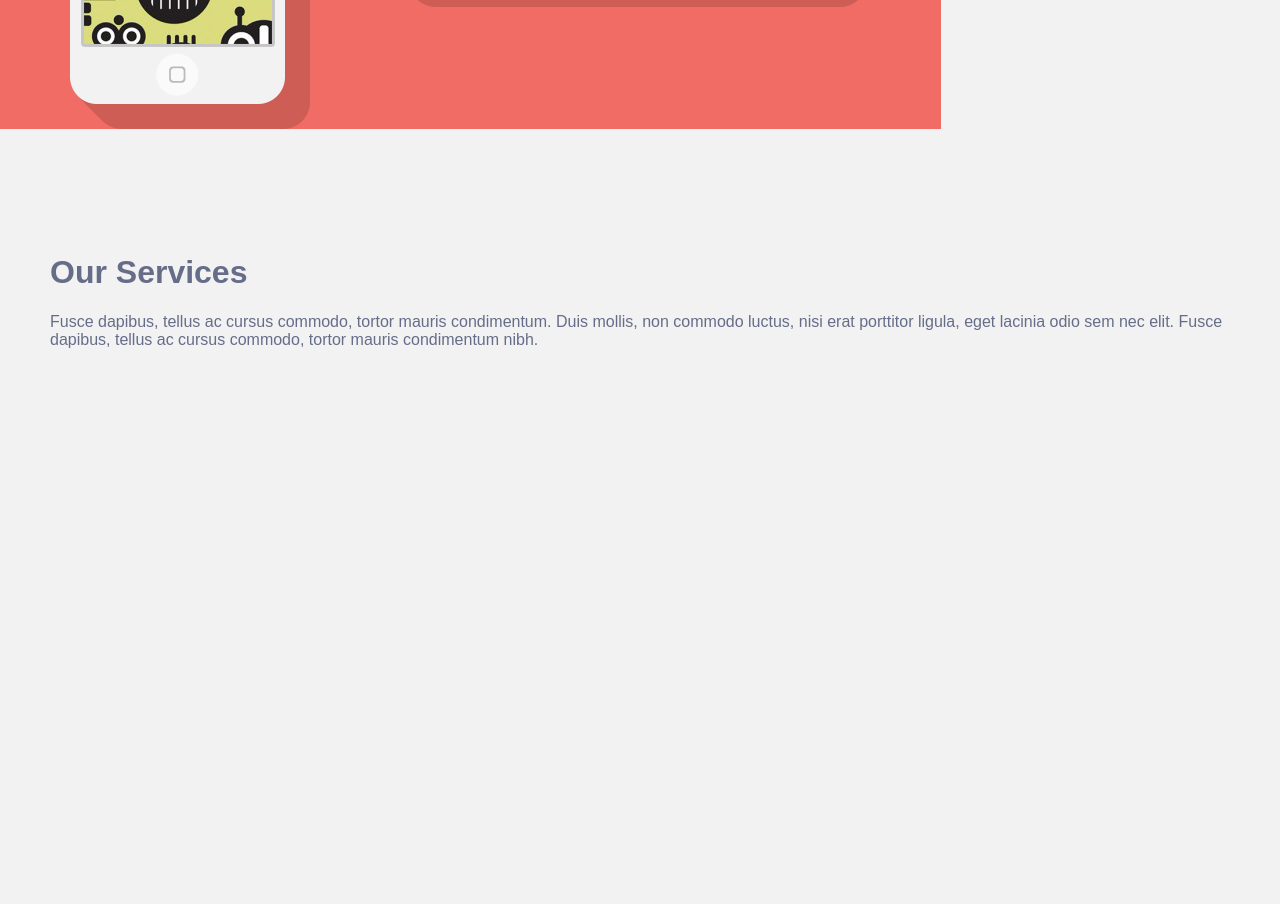
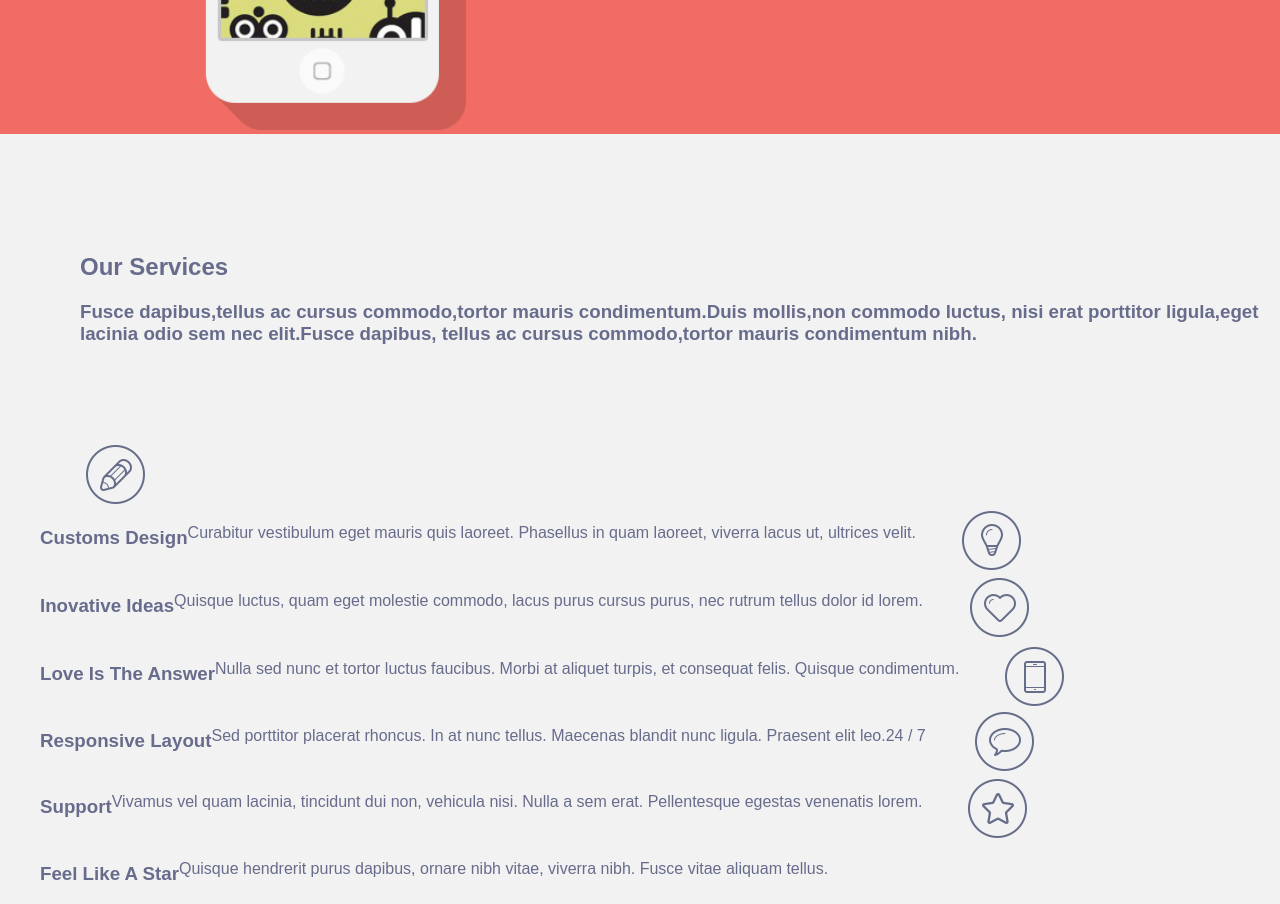
Before and after one commit to Micaiah222/133.155.02.files, a plain HTML site: page Singolo/index.html in a window 1280 px wide. Shown: the part 500-1404 px from the top of the page. Before the commit the page ends 949 px from the top, so only its background shows below. Drawn offline with Linux system fonts and the light colour scheme.

Commit message:
please nathan i fucking beg of you

```diff
--- a/Singolo/index.html
+++ b/Singolo/index.html
@@ -4,6 +4,12 @@
     <head>
         <title>Page Title</title>
         <link rel="stylesheet" href="styles.css"/>
+
+<style>
+
+
+</style>
+
 </head>
 
 <body>
@@ -25,26 +31,82 @@
             </div>
         </div>
 
-    <div class="banner"></div>
-        <img src="NotImages/singolo.png"/>
 
+<div class="banner">
+        <img src="NotImages/singolo.png" style= "width:1020px;">
 </div>
+
     <div class="fheader">
-    <h1>Our Services</h1>
 
-        <div class= "para1"> Fusce dapibus,
-    tellus ac cursus commodo,
-    tortor mauris condimentum.
-    Duis mollis,
-    non commodo luctus,
-    nisi erat porttitor ligula,
-    eget lacinia odio sem nec elit.
-    Fusce dapibus, tellus ac cursus commodo,
-    tortor mauris condimentum nibh.
-        </div>
+        <h2>Our Services</h2>
+
+        <h3>Fusce dapibus,tellus ac cursus commodo,tortor mauris condimentum.Duis mollis,non commodo luctus, nisi erat porttitor ligula,eget lacinia odio sem nec elit.Fusce dapibus, tellus ac cursus commodo,tortor mauris condimentum nibh.</h3>
 
     </div>
 
 
+    <ul style="list-style-type:none";>
+
+        <span class="cols">
+            <img src="NotImages/pencil.png">
+                <li>
+                    <h3 class="text">Customs Design</h3>
+                        <p class="text">Curabitur vestibulum eget mauris quis laoreet. Phasellus in quam laoreet, viverra lacus ut, ultrices velit.</p>
+                </li>
+        </span>
+
+        <span class="cols">
+            <img src="NotImages/bulb.png">
+                <li>
+                    <h3 class="text">Inovative Ideas</h3>
+                        <p class="text">Quisque luctus, quam eget molestie commodo, lacus purus cursus purus, nec rutrum tellus dolor id lorem.</p>
+                <li/>
+        </span>
+
+        <span class="cols">
+            <img src="NotImages/heart.png">
+                <li>
+                    <h3 class="text">Love Is The Answer</h3>
+                        <p class="text">Nulla sed nunc et tortor luctus faucibus. Morbi at aliquet turpis, et consequat felis. Quisque condimentum.</p>
+                <li/>
+        </span>
+
+
+        <span class="cols">
+            <img src="NotImages/phone.png">
+
+            <li>
+                <h3 class="text">Responsive Layout</h3>
+                    <p class="text">Sed porttitor placerat rhoncus. In at nunc tellus. Maecenas blandit nunc ligula. Praesent elit leo.24 / 7</p>
+            <li/>
+        </span>
+
+        <span class="cols">
+            <img src="NotImages/speech.png">
+
+            <li>
+                <h3 class="text">Support</h3>
+                    <p class="text">Vivamus vel quam lacinia, tincidunt dui non, vehicula nisi. Nulla a sem erat. Pellentesque egestas venenatis lorem.</p>
+            <li/>
+        </span>
+
+        <span class="cols">
+            <img src="NotImages/star.png">
+
+            <li>
+                <h3 class="text">Feel Like A Star</h3>
+                    <p class="text">Quisque hendrerit purus dapibus, ornare nibh vitae, viverra nibh. Fusce vitae aliquam tellus.</p>
+            <li/>
+        </span>
+
+
+    </ul>
+
+
+
+
+
+
+
 </body>
 </html>
--- a/Singolo/styles.css
+++ b/Singolo/styles.css
@@ -1,9 +1,8 @@
 body {
     background-color: #f2f2f2;
-    margin: 0;
+    margin:0;
     font-family: sans-serif;
 }
-
 
 
 
@@ -15,7 +14,7 @@ body {
 }
 
 .nav {
-    maxwidth: 950px;
+    max-width: 950px;
     margin: auto;
 
 }
@@ -26,7 +25,8 @@ body {
     float: right;
     margin-top: 38px;
     text-align: right;
-    font-size: 0.75em
+    font-size: 0.75em;
+
 }
 
 .links a {
@@ -53,21 +53,39 @@ body {
 .banner {
     background-color: #f06c64;
     text-align: center;
-    padding-top: 50px;
-    margin-right: 500px;
+    padding-top: 10px;
+
+
 
 }
 .fheader{
-    padding-left: 50px;
+    padding-left:80px;
     padding-top:100px;
-    color: #666d89;
+    color:#676c8c;
+    margin-bottom:100px;
 
 }
-.para1{
-    text-align: left;
-    padding-bottom: 100px;
+
+.cols{
+    margin-left: 45px;
+    color:#676c8c;
+    -webkit-columns:100px 3; /* Chrome, Safari, Opera */
+    -moz-columns:100px 3; /* Firefox */
+    columns: 100px 3;
 
 }
+.text{
+    float:left;
+}
+
+
+
+
+
+
+
+
+
 @media screen and (max-width: 670px) {
     .header {
         height: 120px;
```
Also changed, not shown: Singolo/NotImages/bulb.png (added), Singolo/NotImages/heart.png (added), Singolo/NotImages/pencil.png (added), Singolo/NotImages/phone.png (added), Singolo/NotImages/speech.png (added), Singolo/NotImages/star.png (added), 1 other file. Lines whose indentation alone changed are shown as unchanged.
